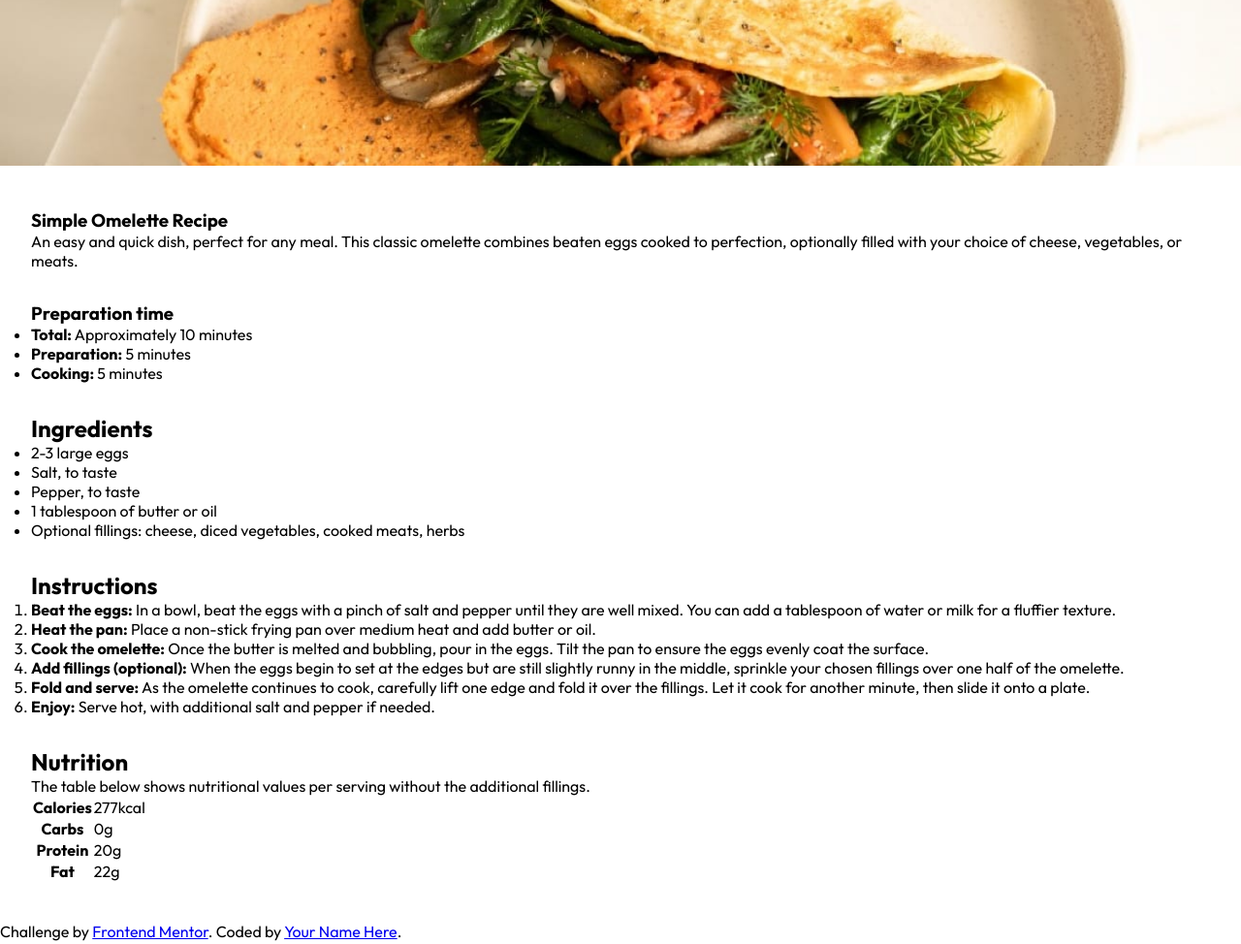
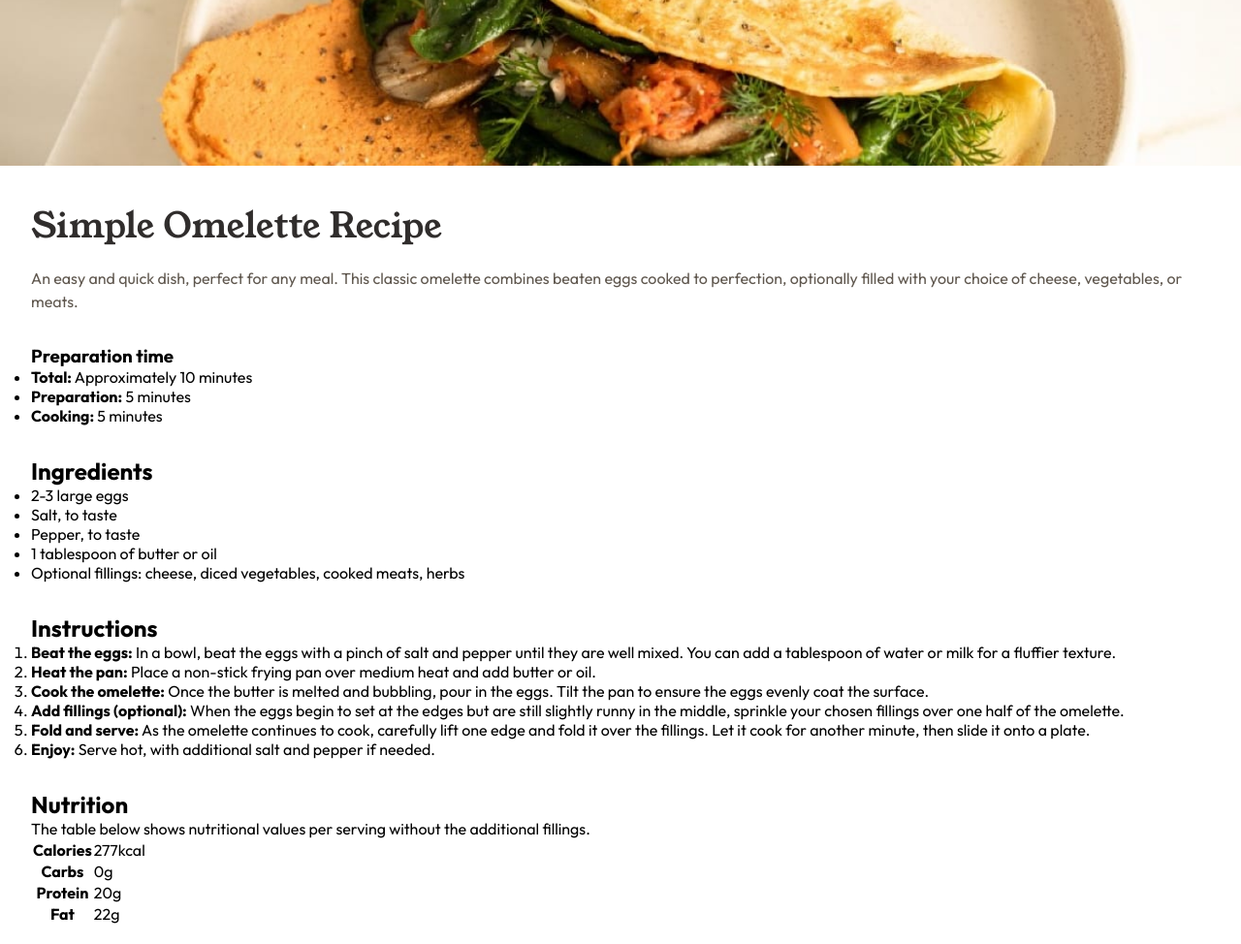
Before and after one commit to julianesilvac75/recipe-page, a plain HTML site: page index.html in a window 1280 px wide. Shown: the top 974 px of the page at 97% size. Drawn offline with Linux system fonts and the light colour scheme.

Commit message:
style: recipe description box

```diff
--- a/index.html
+++ b/index.html
@@ -19,7 +19,7 @@
   <main>
     <img class="dish-image" src="./assets/images/image-omelette.jpeg" alt="Omelette photo">
     <article class="recipe-container">
-      <section>
+      <section class="recipe-description">
         <h1>Simple Omelette Recipe</h1>
 
         <p>An easy and quick dish, perfect for any meal. This classic omelette combines beaten eggs cooked
--- a/styles/style.css
+++ b/styles/style.css
@@ -1,3 +1,8 @@
+:root {
+  --dark-charcoal: hsl(24, 5%, 18%);
+  --wenge-brown: hsl(30, 10%, 34%);
+}
+
 * {
   margin: 0;
   padding: 0;
@@ -20,3 +25,22 @@ body {
   gap: 2rem;
   padding: 2.5rem 2rem;
 }
+
+.recipe-description {
+  display: flex;
+  flex-direction: column;
+  gap: 1.5rem
+}
+
+.recipe-description h1 {
+  color: var(--dark-charcoal);
+  font-family: 'Young Serif', serif;
+  font-size: 2.25rem;
+  font-weight: 400;
+  line-height: 100%;
+}
+
+.recipe-description p {
+  color: var(--wenge-brown);
+  line-height: 150%;
+}
```
